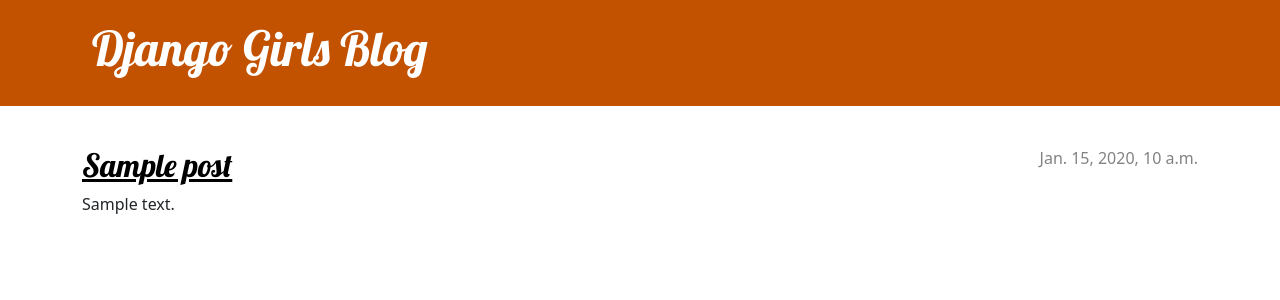
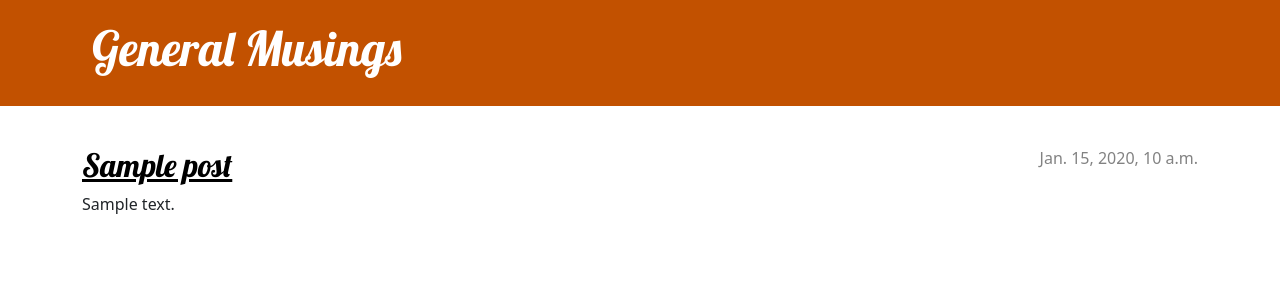
Before and after one commit to ChalkyT/Django-Website, a Django app: page / in a window 1280 px wide. Shown: the top 300 px of the page. Run offline with Django 4.2, Linux system fonts and the light colour scheme; tables that the repository leaves empty hold one stand-in row (values such as "Sample post").

Commit message:
Update title

```diff
--- a/blog/templates/blog/base.html
+++ b/blog/templates/blog/base.html
@@ -11,7 +11,7 @@
     <body>
         <header class="page-header">
           <div class="container">
-              <h1><a href="/">Django Girls Blog</a></h1>
+              <h1><a href="/">General Musings</a></h1>
           </div>
         </header>
         <main class="container">
```
